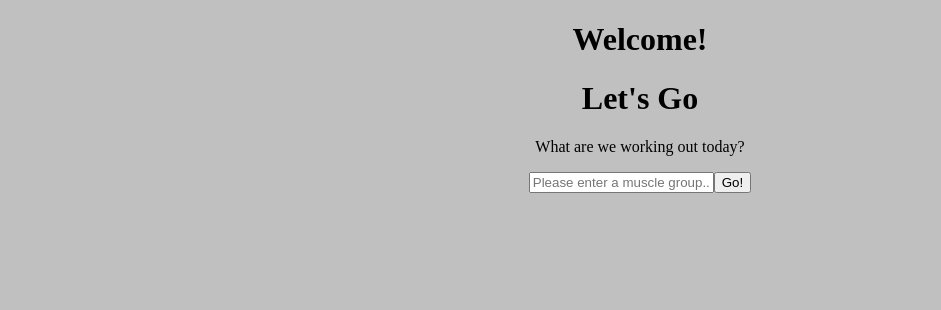
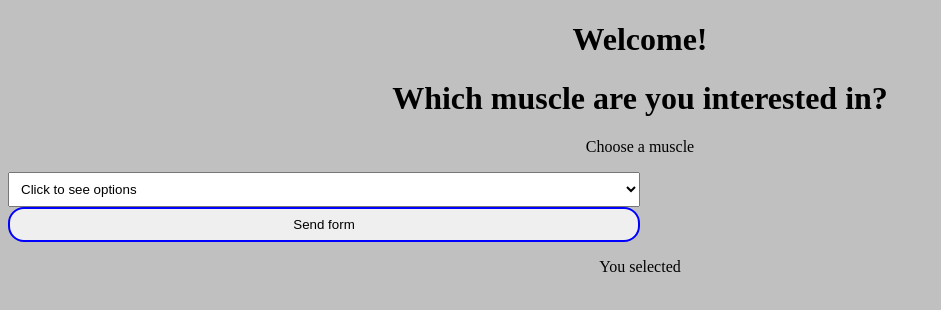
Before and after one commit to timmylem01/Gorilla-Mode, a React app: page / in a window 1280 px wide. Shown: the whole page, without its empty margins (0-941 px from the left). Built offline with nearby package versions, Linux system fonts and the light colour scheme.

Commit message:
dropdown works and updates state

```diff
--- a/package.json
+++ b/package.json
@@ -21,6 +21,7 @@
   },
   "homepage": "https://github.com/timmylem01/Solo-Project-1#readme",
   "dependencies": {
+    "cors": "^2.8.5",
     "express": "^4.18.2",
     "mongoose": "^6.7.2",
     "node": "^19.1.0",
@@ -28,7 +29,8 @@
     "react": "^18.2.0",
     "react-dom": "^18.2.0",
     "react-router": "^6.4.3",
-    "react-router-dom": "^6.4.3"
+    "react-router-dom": "^6.4.3",
+    "styled-components": "^5.3.6"
   },
   "devDependencies": {
     "@babel/core": "^7.20.2",
--- a/src/components/App.js
+++ b/src/components/App.js
@@ -1,18 +1,48 @@
-import React, { Component } from 'react';
+import React, { Component, useState } from 'react';
 import { Switch, Route } from 'react-router-dom';
+import { Dropdown, Option } from './Dropdown';
 
 import './styles.css';
 
-class App extends Component {
+class App extends React.Component {
+  constructor(props) {
+    super(props);
+    this.state = {
+      value: ""
+    };
+    this.handleSelect = this.handleSelect.bind(this);
+    this.handleSubmit = this.handleSubmit.bind(this);
+  }
+
+  handleSelect(event) {
+    this.setState({ value: event.target.value });
+  }
+
+  handleSubmit(event) {
+    event.preventDefault();
+    console.log(this.state.value);
+  }
+
   render() {
     return (
-      <div id="main">
-        <h1>Let's Go</h1>
-        <p>What are we working out today?</p>
-        <input placeholder='Please enter a muscle group..'></input>
-        <button>Go!</button>
+      <div>
+        <h1>Which muscle are you interested in?</h1>
+        <Dropdown
+          formLabel="Choose a muscle"
+          buttonText="Send form"
+          onChange={this.handleSelect}
+          action="/"
+        >
+          <Option selected value="Click to see options" />
+          <Option value="shoulders" />
+          <Option value="chest" />
+          <Option value="back" />
+          <Option value="arms" />
+          <Option value="legs" />
+        </Dropdown>
+        <p>You selected {this.state.value} </p>
       </div>
-    )
+    );
   }
 }
 
--- /dev/null
+++ b/src/components/Dropdown.js
@@ -0,0 +1,35 @@
+// Dropdown.js
+
+import React from "react";
+import {
+  DropdownWrapper,
+  StyledSelect,
+  StyledOption,
+  StyledLabel,
+  StyledButton,
+} from "./styles.js";
+
+export function Dropdown(props) {
+  return (
+    <DropdownWrapper
+      action={props.action}
+      onChange={props.onChange}
+    >
+      <StyledLabel htmlFor="services">
+        {props.formLabel}
+      </StyledLabel>
+      <StyledSelect id="services" name="services">
+        {props.children}
+      </StyledSelect>
+      <StyledButton type="submit" value={props.buttonText} />
+    </DropdownWrapper>
+  );
+}
+
+export function Option(props) {
+  return (
+    <StyledOption selected={props.selected}>
+      {props.value}
+    </StyledOption>
+  );
+}
--- a/src/components/styles.css
+++ b/src/components/styles.css
@@ -2,3 +2,10 @@ body {
   background-color: silver;
   text-align: center;
 }
+
+#main {
+  display: flex;
+  flex-direction: column;
+  flex-wrap: wrap;
+  /* align-items: center; */
+}
--- /dev/null
+++ b/src/components/styles.js
@@ -0,0 +1,32 @@
+import styled from "styled-components";
+
+export const DropdownWrapper = styled.form`
+  display: flex;
+  flex-flow: column;
+  justify-content: flex-start;
+`;
+
+export const StyledSelect = styled.select`
+  max-width: 50%;
+  height: 100;
+  padding: 0.5rem;
+  margin-bottom: 1ren;
+`;
+
+export const StyledOption = styled.option`
+  color: ${(props) => (props.selected ? "lightgrey" : "black")};
+`;
+
+export const StyledLabel = styled.label`
+  margin-bottom: 1rem;
+`;
+
+export const StyledButton = styled.input`
+  max-width: 50%;
+  height: 100%;
+  display: flex;
+  justify-content: center;
+  border: solid 2px blue;
+  padding: 0.5rem;
+  border-radius: 1rem;
+`;
```
Also changed, not shown: server.js (+7 -2 lines), 1 other file.
